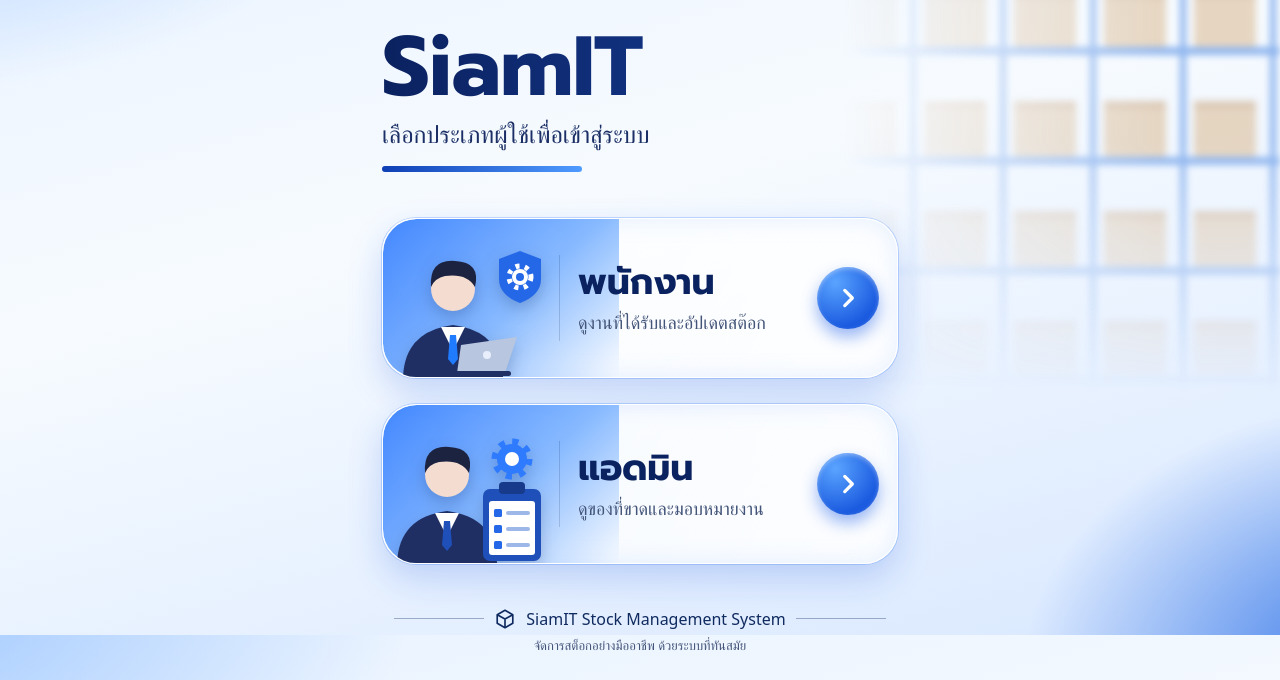
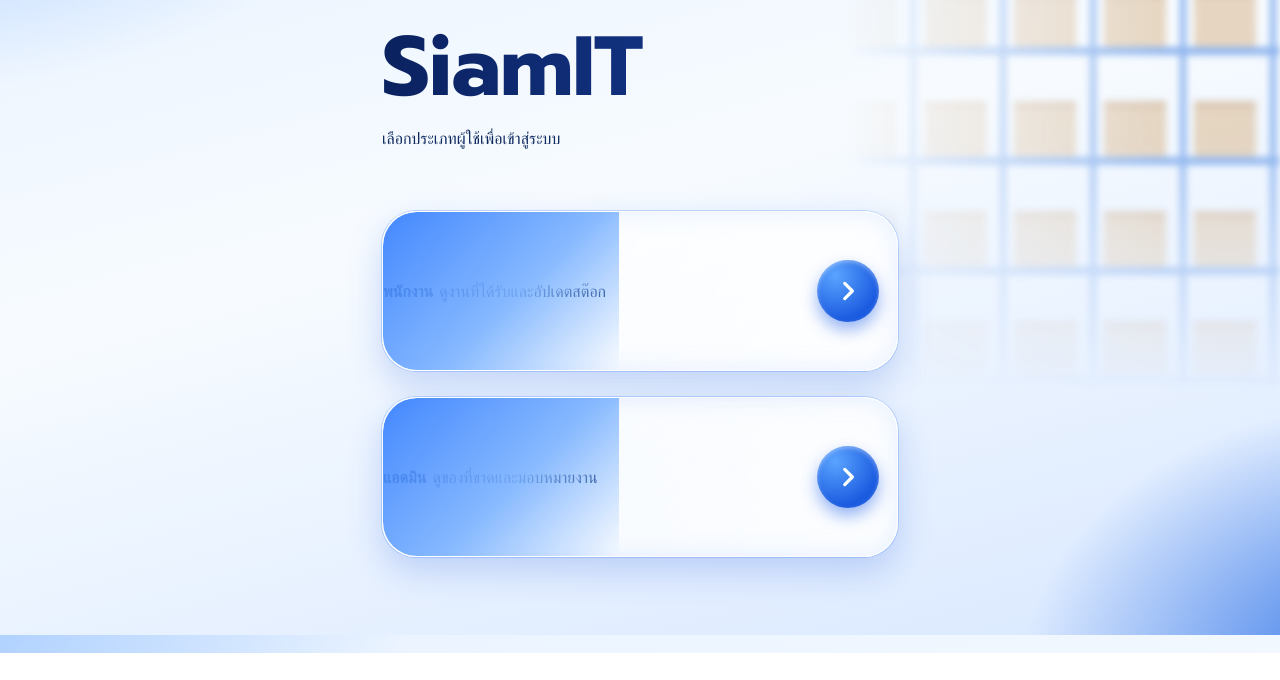
Before and after one commit to wirunpatjinda2007-crypto/StockSiamIT, a plain HTML site: page index.html in a window 1280 px wide. Shown: the part 165-845 px from the top of the page. After the commit the page ends 818 px from the top, so only its background shows below. Drawn offline with nearby package versions, Linux system fonts and the light colour scheme; a web font is replaced by a local one.

Commit message:
Update index.html

```diff
--- a/index.html
+++ b/index.html
@@ -7,56 +7,9 @@
 <link rel="stylesheet" href="style.css"></head><body>
 <!-- โครงหน้า: #pick = เลือกพนักงาน/แอดมิน, #f = ฟอร์มล็อกอิน (ซ่อนจนกว่าจะเลือก) -->
 <div class="login">
-<div id="pick">
-  <img class="logo" src="logo.webp" alt="Siam IT Thailand">
-  <h1>SiamIT</h1>
-  <p class="sub">เลือกประเภทผู้ใช้เพื่อเข้าสู่ระบบ</p>
-
-  <a class="pick" href="#staff">
-    <i class="ic" aria-hidden="true">
-      <svg viewBox="0 0 170 130" xmlns="http://www.w3.org/2000/svg">
-        <path d="M20 130Q22 84 70 78Q118 84 120 130Z" fill="#1f2f63"/>
-        <path d="M58 80L70 104L82 80Z" fill="#fff"/>
-        <path d="M67 88H73L75 112L70 118L65 112Z" fill="#1f7bff"/>
-        <circle cx="70" cy="42" r="22" fill="#f4dcd0"/>
-        <path d="M48 40Q46 12 72 14Q98 15 92 40Q84 26 62 29Q52 31 48 40Z" fill="#1c2340"/>
-        <path d="M78 98L134 90L122 126H74Z" fill="#b9c6df"/>
-        <rect x="64" y="124" width="64" height="5" rx="2.5" fill="#1f2f63"/>
-        <circle cx="104" cy="108" r="4" fill="#e8eefb"/>
-        <path d="M137 4L158 12V32Q158 48 137 56Q116 48 116 32V12Z" fill="#2468e8"/>
-        <circle cx="137" cy="30" r="11" fill="none" stroke="#fff" stroke-width="5" stroke-dasharray="4 5.4"/>
-        <circle cx="137" cy="30" r="8" fill="#fff"/><circle cx="137" cy="30" r="4" fill="#2468e8"/>
-      </svg>
-    </i>
-    <div class="tx"><b>พนักงาน</b><span>ดูงานที่ได้รับและอัปเดตสต๊อก</span></div>
-  </a>
-
-  <a class="pick" href="#admin">
-    <i class="ic" aria-hidden="true">
-      <svg viewBox="0 0 170 130" xmlns="http://www.w3.org/2000/svg">
-        <path d="M14 130Q16 84 64 78Q112 84 114 130Z" fill="#1f2f63"/>
-        <path d="M52 80L64 104L76 80Z" fill="#fff"/>
-        <path d="M61 88H67L69 112L64 118L59 112Z" fill="#1f4fb8"/>
-        <circle cx="64" cy="42" r="22" fill="#f4dcd0"/>
-        <path d="M42 40Q40 12 66 14Q92 15 86 40Q78 26 56 29Q46 31 42 40Z" fill="#1c2340"/>
-        <rect x="100" y="56" width="58" height="72" rx="7" fill="#1f4fb8"/>
-        <rect x="106" y="68" width="46" height="54" rx="3" fill="#fff"/>
-        <rect x="116" y="49" width="26" height="12" rx="4" fill="#173a8a"/>
-        <g fill="#2468e8"><rect x="111" y="76" width="8" height="8" rx="1.5"/><rect x="111" y="92" width="8" height="8" rx="1.5"/><rect x="111" y="108" width="8" height="8" rx="1.5"/></g>
-        <g fill="#9db8e8"><rect x="123" y="78" width="24" height="4" rx="2"/><rect x="123" y="94" width="24" height="4" rx="2"/><rect x="123" y="110" width="24" height="4" rx="2"/></g>
-        <circle cx="129" cy="26" r="17" fill="none" stroke="#2f7bff" stroke-width="7" stroke-dasharray="6 7.3"/>
-        <circle cx="129" cy="26" r="15" fill="#2f7bff"/><circle cx="129" cy="26" r="7" fill="#fff"/>
-      </svg>
-    </i>
-    <div class="tx"><b>แอดมิน</b><span>ดูของที่ขาดและมอบหมายงาน</span></div>
-  </a>
-
-  <div class="foot">
-    <div class="line"><svg viewBox="0 0 24 24" width="22" height="22" fill="none" stroke="#0f2a5f" stroke-width="1.8" stroke-linejoin="round"><path d="M12 2.5l8.5 4.8v9.4L12 21.5l-8.5-4.8V7.3z"/><path d="M12 12l8.5-4.7M12 12L3.5 7.3M12 12v9.5"/></svg><b>SiamIT Stock Management System</b></div>
-    <small>จัดการสต็อกอย่างมืออาชีพ ด้วยระบบที่ทันสมัย</small>
-  </div>
-</div>
-
+<div id="pick"><img class="logo" src="logo.webp" alt="Siam IT Thailand"><h1>SiamIT</h1><p>เลือกประเภทผู้ใช้เพื่อเข้าสู่ระบบ</p>
+<a class="pick" href="#staff"><b>พนักงาน</b><span>ดูงานที่ได้รับและอัปเดตสต๊อก</span></a>
+<a class="pick" href="#admin"><b>แอดมิน</b><span>ดูของที่ขาดและมอบหมายงาน</span></a></div>
 <form id="f" hidden><a class="back" href="#">← เปลี่ยนประเภท</a>
 <h1 id="t"></h1><p id="p"></p>
 <label>อีเมล<input name="email" type="email" required autocomplete="username" inputmode="email"></label>
```
